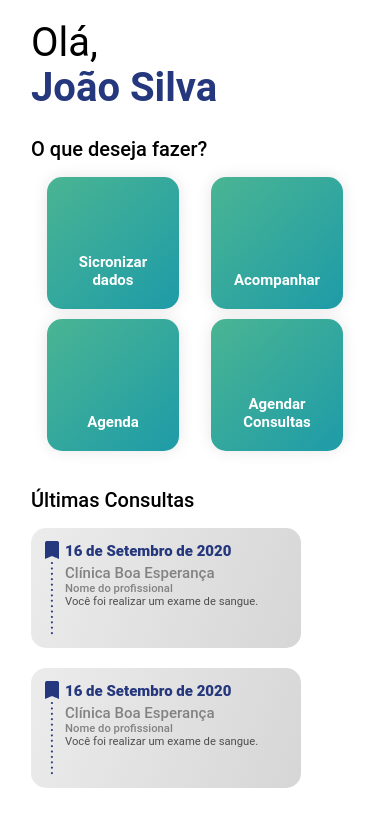
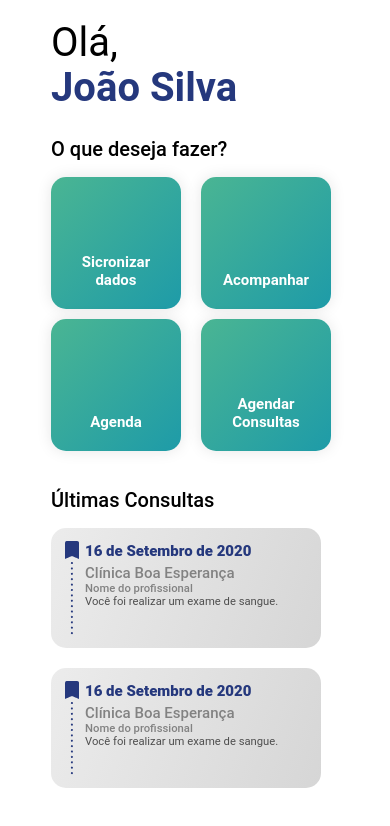
Before and after one commit to felipemotabr/agendasys, a React (Create React App) app: page /home in a window 390 px wide. Shown: the top 826 px of the page. Built offline with nearby package versions, Linux system fonts and the light colour scheme.

Commit message:
ajustes no responsivo

```diff
--- a/src/components/Home/styles.ts
+++ b/src/components/Home/styles.ts
@@ -30,8 +30,10 @@ export const Card = styled.div`
   display: flex;
   flex-direction: row;
   flex-wrap: wrap;
-  justify-content: space-around;
+  justify-content: space-between;
   margin-bottom: 10px;
+  flex-shrink: 1;
+  max-width: 280px;
 
   a {
     text-decoration: none;
@@ -40,7 +42,7 @@ export const Card = styled.div`
   div {
     background: var(--primary-background);
     height: 132px;
-    width: 132px;
+    width: 130px;
     flex-wrap: wrap;
     display: flex;
     align-content: flex-end;
@@ -55,6 +57,8 @@ export const Card = styled.div`
     border-radius: 15px;
     box-shadow: 0px 0px 15px rgba(0, 0, 0, 0.1);
     cursor: pointer;
+    outline: 0;
+
 
     &:hover {
       opacity: 0.9;
--- a/src/components/Schedule/styles.ts
+++ b/src/components/Schedule/styles.ts
@@ -8,6 +8,7 @@ export const Container = styled.div`
   align-items: center;
   padding-top: 60px;
   text-align: center;
+  padding-bottom: 60px;
 
   p {
       color: var(--secondary-text);
--- a/src/styles/GlobalStyles.ts
+++ b/src/styles/GlobalStyles.ts
@@ -20,7 +20,7 @@ export default createGlobalStyle`
   }
   html {
     background: var(--third-background);
-    max-width: 368px;
+    max-width: 328px;
     margin: auto;
   }
 
@@ -76,6 +76,7 @@ export default createGlobalStyle`
       display: block;
       margin: auto;
       margin-top: 20px;
+      margin-bottom: 10px;
       cursor: pointer;
 
       &:hover {
```
